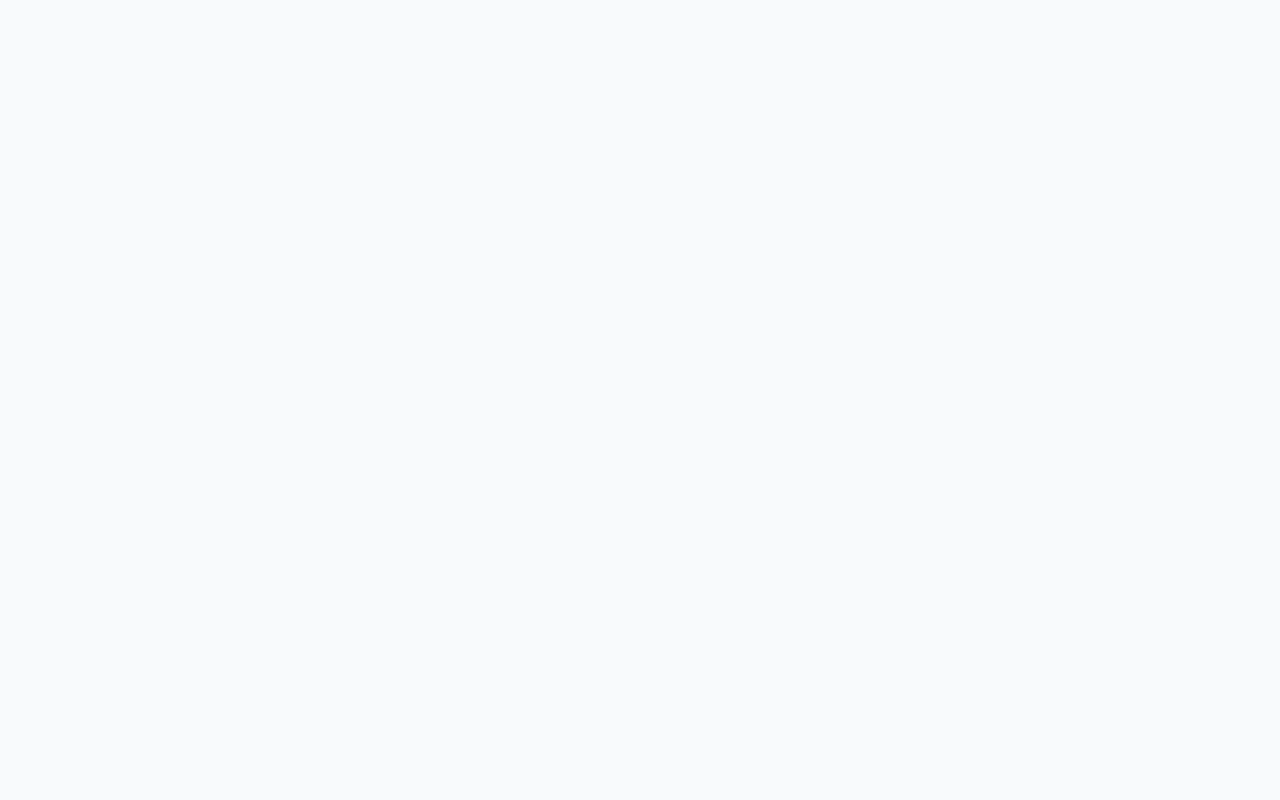
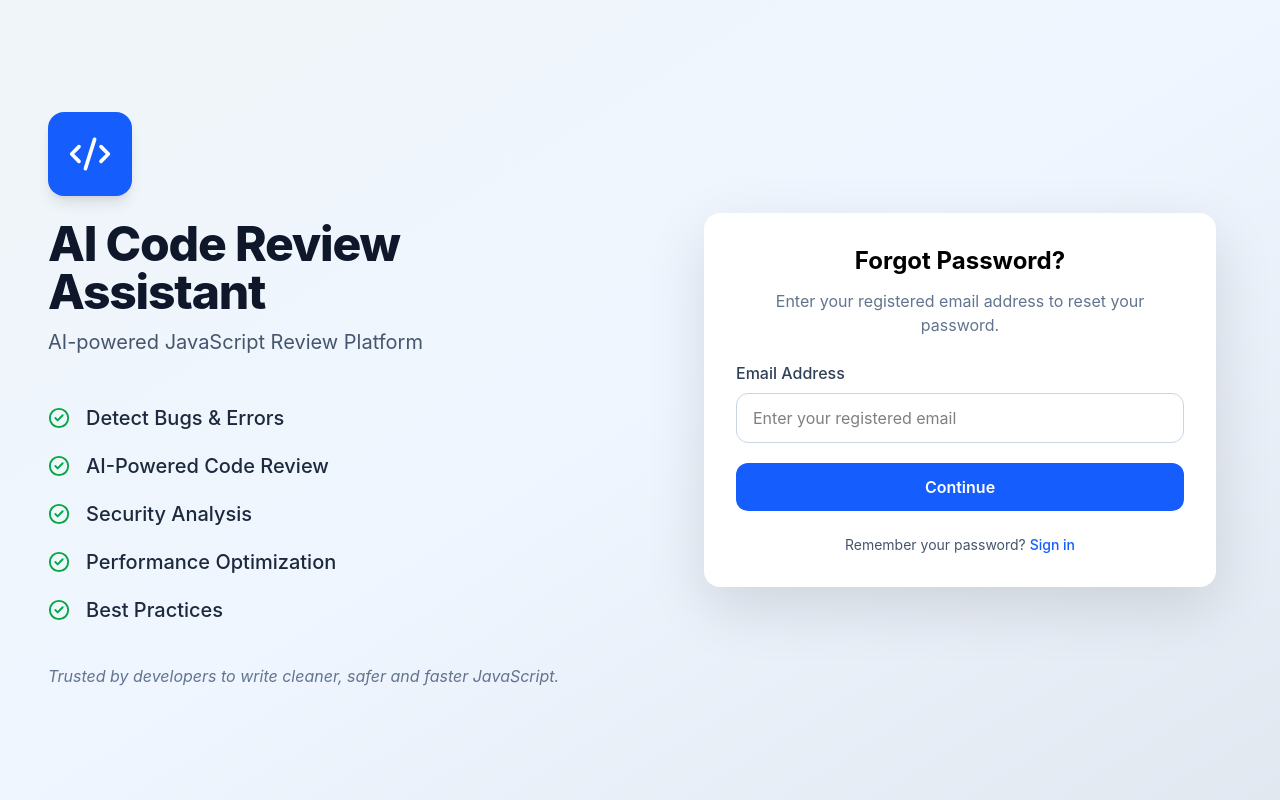
Before and after one commit to siva998152/ai-code-review-assistant, a React app in the folder frontend/: page /forgot-password in a window 1280 px wide. Before the commit this address had no page. Built offline with nearby package versions, Linux system fonts and the light colour scheme; the HTML template or start-up script is replaced by a standard one.

Commit message:
feat(auth): complete functional authentication and password reset

```diff
--- a/frontend/src/App.jsx
+++ b/frontend/src/App.jsx
@@ -3,6 +3,8 @@ import ProtectedRoute from "./components/auth/ProtectedRoute";
 import Login from "./pages/Login";
 import Register from "./pages/Register";
 import Dashboard from "./pages/Dashboard";
+import ForgotPassword from "./pages/ForgotPassword";
+import ResetPassword from "./pages/ResetPassword";
 
 function App() {
   return (
@@ -13,6 +15,15 @@ function App() {
         <Route path="/login" element={<Login />} />
 
         <Route path="/register" element={<Register />} />
+
+        <Route path="/forgot-password"
+        element={<ForgotPassword />}
+        />
+
+      <Route
+              path="/reset-password"
+              element={<ResetPassword />}
+        />
 
         <Route
   path="/dashboard"
--- a/frontend/src/components/auth/ForgotPasswordForm.jsx
+++ b/frontend/src/components/auth/ForgotPasswordForm.jsx
@@ -0,0 +1,87 @@
+import { useState } from "react";
+import { Link, useNavigate } from "react-router-dom";
+import toast from "react-hot-toast";
+
+import { forgotPassword } from "../../services/authService";
+
+import Card from "../ui/Card";
+import Input from "../ui/Input";
+import Button from "../ui/Button";
+
+function ForgotPasswordForm() {
+  const [email, setEmail] = useState("");
+  const [loading, setLoading] = useState(false);
+
+  const navigate = useNavigate();
+
+  const handleSubmit = async (e) => {
+    e.preventDefault();
+
+    if (!email) {
+      toast.error("Please enter your email address");
+      return;
+    }
+
+    try {
+      setLoading(true);
+
+      const response = await forgotPassword({
+        email,
+      });
+
+      sessionStorage.setItem(
+        "resetToken",
+        response.data.resetToken
+      );
+
+      toast.success(response.data.message);
+
+      navigate("/reset-password");
+    } catch (error) {
+      toast.error(
+        error.response?.data?.message ||
+          "Password reset request failed"
+      );
+    } finally {
+      setLoading(false);
+    }
+  };
+
+  return (
+    <Card>
+      <h2 className="text-2xl font-bold mb-3 text-center">
+        Forgot Password?
+      </h2>
+
+      <p className="text-center text-slate-500 mb-6">
+        Enter your registered email address to reset your password.
+      </p>
+
+      <form onSubmit={handleSubmit}>
+        <Input
+          label="Email Address"
+          type="email"
+          placeholder="Enter your registered email"
+          value={email}
+          onChange={(e) => setEmail(e.target.value)}
+        />
+
+        <Button type="submit" loading={loading}>
+          {loading ? "Verifying Email..." : "Continue"}
+        </Button>
+
+        <p className="text-center mt-6 text-sm text-slate-600">
+          Remember your password?{" "}
+          <Link
+            to="/login"
+            className="text-blue-600 hover:underline font-medium"
+          >
+            Sign in
+          </Link>
+        </p>
+      </form>
+    </Card>
+  );
+}
+
+export default ForgotPasswordForm;
--- a/frontend/src/components/auth/LoginForm.jsx
+++ b/frontend/src/components/auth/LoginForm.jsx
@@ -82,12 +82,12 @@ const handleSubmit = async (e) => {
         />
 
         <div className="flex justify-end mb-5">
-          <button
-            type="button"
-            className="text-blue-600 hover:underline text-sm"
-          >
-            Forgot Password?
-          </button>
+          <Link
+  to="/forgot-password"
+  className="text-blue-600 hover:underline text-sm"
+>
+  Forgot your password?
+</Link>
         </div>
 
 <Button
--- /dev/null
+++ b/frontend/src/components/auth/ResetPasswordForm.jsx
@@ -0,0 +1,99 @@
+import { useState } from "react";
+import { useNavigate } from "react-router-dom";
+import toast from "react-hot-toast";
+
+import { resetPassword } from "../../services/authService";
+
+import Card from "../ui/Card";
+import PasswordInput from "../ui/PasswordInput";
+import Button from "../ui/Button";
+
+function ResetPasswordForm() {
+  const [password, setPassword] = useState("");
+  const [confirmPassword, setConfirmPassword] = useState("");
+  const [loading, setLoading] = useState(false);
+
+  const navigate = useNavigate();
+
+  const handleSubmit = async (e) => {
+    e.preventDefault();
+
+    if (!password || !confirmPassword) {
+      toast.error("Please fill in all fields");
+      return;
+    }
+
+    if (password.length < 6) {
+      toast.error("Password must be at least 6 characters");
+      return;
+    }
+
+    if (password !== confirmPassword) {
+      toast.error("Passwords do not match");
+      return;
+    }
+
+    const resetToken = sessionStorage.getItem("resetToken");
+
+    if (!resetToken) {
+      toast.error("Password reset session is missing or expired");
+      navigate("/forgot-password");
+      return;
+    }
+
+    try {
+      setLoading(true);
+
+      const response = await resetPassword({
+        resetToken,
+        password,
+      });
+
+      sessionStorage.removeItem("resetToken");
+
+      toast.success(response.data.message);
+
+      navigate("/login");
+    } catch (error) {
+      toast.error(
+        error.response?.data?.message || "Password reset failed"
+      );
+    } finally {
+      setLoading(false);
+    }
+  };
+
+  return (
+    <Card>
+      <h2 className="text-2xl font-bold mb-3 text-center">
+        Reset Password
+      </h2>
+
+      <p className="text-center text-slate-500 mb-6">
+        Create a new password for your account.
+      </p>
+
+      <form onSubmit={handleSubmit}>
+        <PasswordInput
+          label="New Password"
+          placeholder="Enter your new password"
+          value={password}
+          onChange={(e) => setPassword(e.target.value)}
+        />
+
+        <PasswordInput
+          label="Confirm New Password"
+          placeholder="Confirm your new password"
+          value={confirmPassword}
+          onChange={(e) => setConfirmPassword(e.target.value)}
+        />
+
+        <Button type="submit" loading={loading}>
+          {loading ? "Resetting Password..." : "Reset Password"}
+        </Button>
+      </form>
+    </Card>
+  );
+}
+
+export default ResetPasswordForm;
--- /dev/null
+++ b/frontend/src/pages/ForgotPassword.jsx
@@ -0,0 +1,12 @@
+import AuthLayout from "../components/layout/AuthLayout";
+import ForgotPasswordForm from "../components/auth/ForgotPasswordForm";
+
+function ForgotPassword() {
+  return (
+    <AuthLayout>
+      <ForgotPasswordForm />
+    </AuthLayout>
+  );
+}
+
+export default ForgotPassword;
--- /dev/null
+++ b/frontend/src/pages/ResetPassword.jsx
@@ -0,0 +1,12 @@
+import AuthLayout from "../components/layout/AuthLayout";
+import ResetPasswordForm from "../components/auth/ResetPasswordForm";
+
+function ResetPassword() {
+  return (
+    <AuthLayout>
+      <ResetPasswordForm />
+    </AuthLayout>
+  );
+}
+
+export default ResetPassword;
--- a/frontend/src/services/authService.js
+++ b/frontend/src/services/authService.js
@@ -11,3 +11,11 @@ export const registerUser = (userData) => {
 export const loginUser = (userData) => {
   return API.post("/login", userData);
 };
+
+export const forgotPassword = (emailData) => {
+  return API.post("/forgot-password", emailData);
+};
+
+export const resetPassword = (resetData) => {
+  return API.post("/reset-password", resetData);
+};
```
Also changed, not shown: 2 other files (tests, documents, lock files or other folders).
